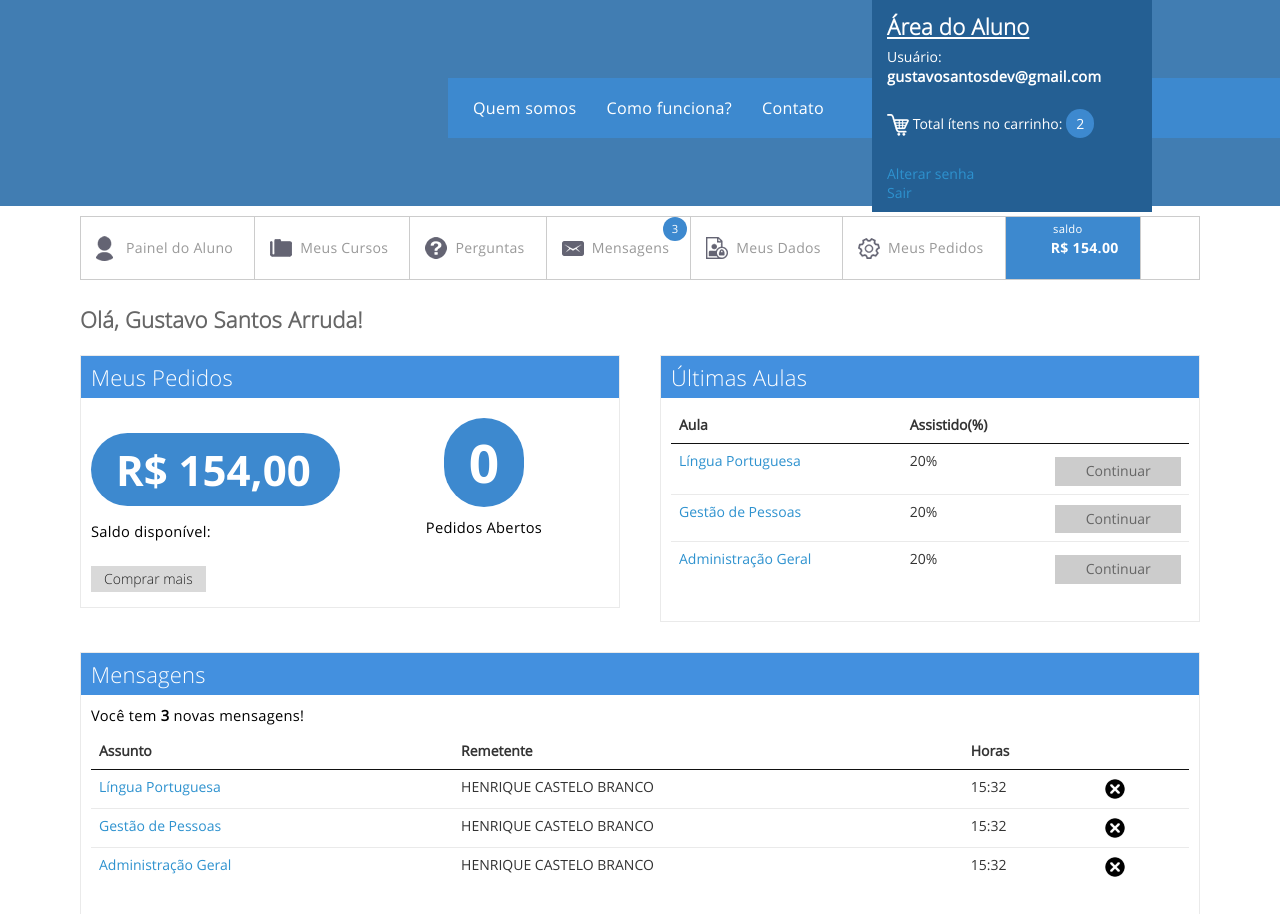
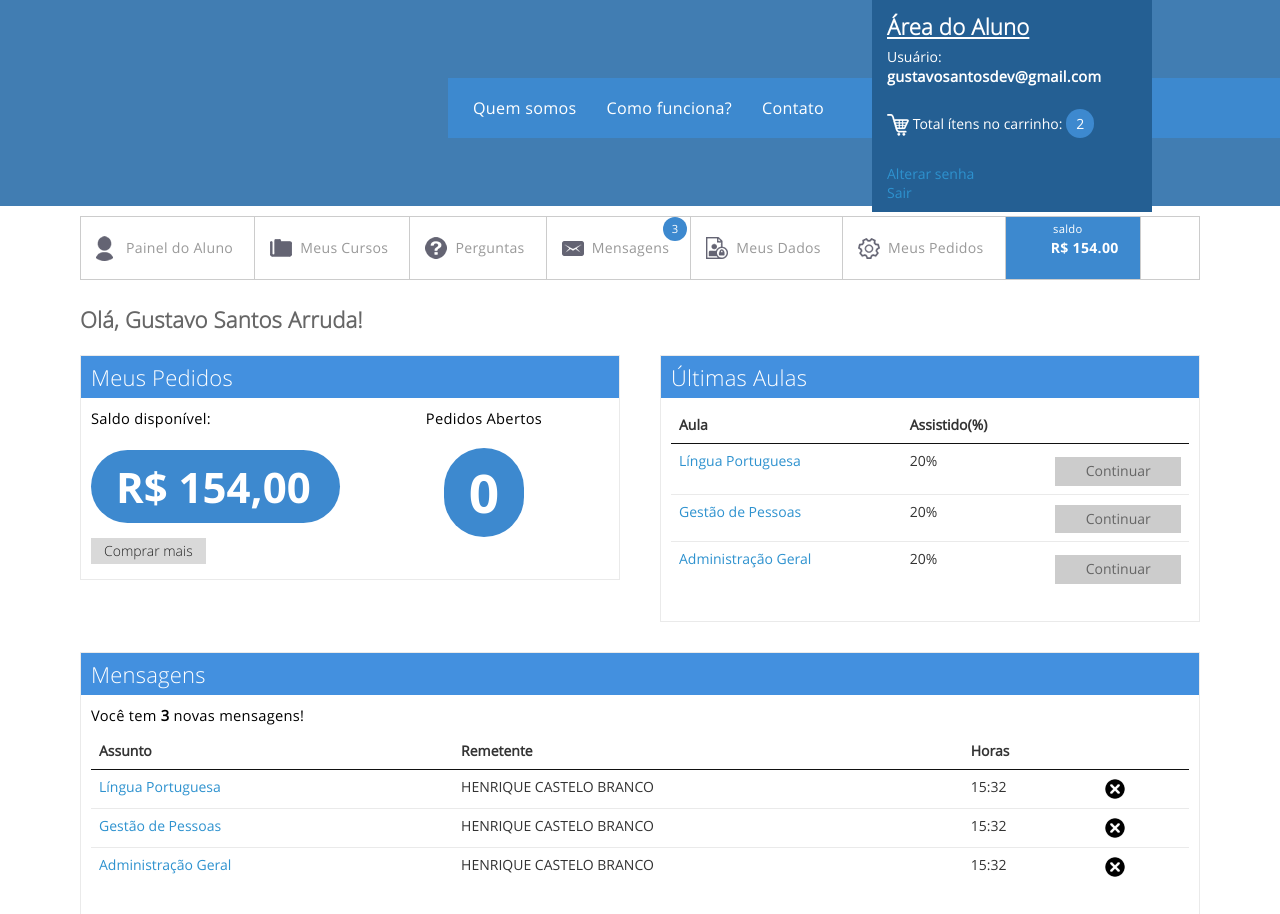
Before and after one commit to orlandoburli/euvouromper-design, a plain HTML site: page aluno-home.html in a window 1280 px wide. Shown: the top 914 px of the page. Drawn offline with Linux system fonts and the light colour scheme.

Commit message:
Ajuste Saldo

```diff
--- a/aluno-home.html
+++ b/aluno-home.html
@@ -93,14 +93,14 @@
 	                       Meus Pedidos
 	                    </div>
 	                    <div class="panel-content">
-	                        <div id="saldo" class="left margin-top">
+	                        <div id="saldo" class="left">
+	                        	<p>Saldo disponível:</p>
 	                        	<span>R$ 154,00</span>
-								<p>Saldo disponível:</p>
 	                        	<button class="botao-comprar"><a href="" title="">Comprar mais</a></button>
 	                        </div>
 	                        <div id="pedidos-abertos">
+	 							<p>Pedidos Abertos</p>
 	                        	<a href="" title="" class="numeros-pedidos">0</a>
-	                        	<p>Pedidos Abertos</p>
 	                        </div>
 	                    </div>
 					</div>
--- a/assets/css/style-main.css
+++ b/assets/css/style-main.css
@@ -890,10 +890,10 @@ ul#menu-aluno li a.credito span {
 	margin: 20px 0;
 }
 #saldo {
-	padding-top: 10px;
+
 }
 #saldo p {
-	margin-top: 15px;
+
 }
 #saldo span {
 	padding: 20px;
@@ -905,6 +905,7 @@ ul#menu-aluno li a.credito span {
 	-webkit-border-radius: 50px 50px 50px 50px;
 	border-radius: 50px 50px 50px 50px;
 	padding: 8px 25px;
+	margin-top: 22px;
 }
 #pedidos-abertos, #saldo {
 	width: 48%;
```
